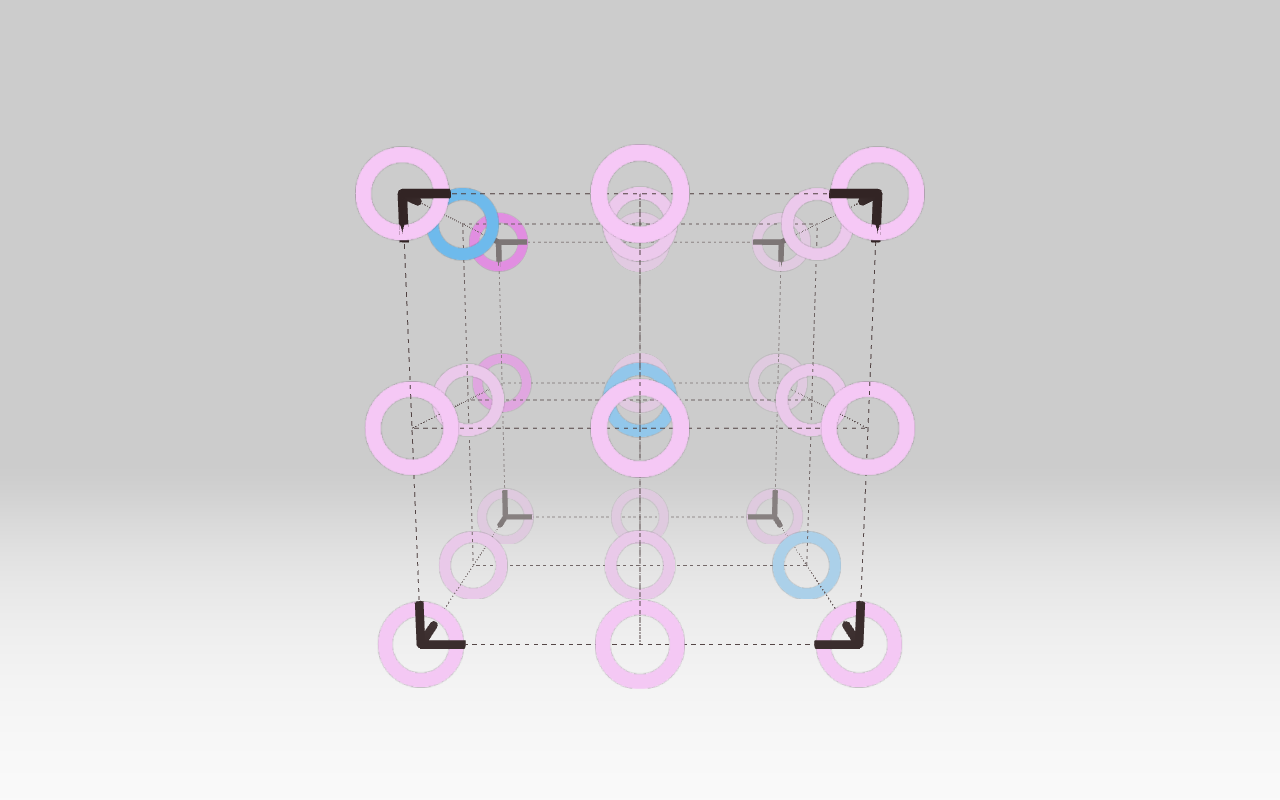
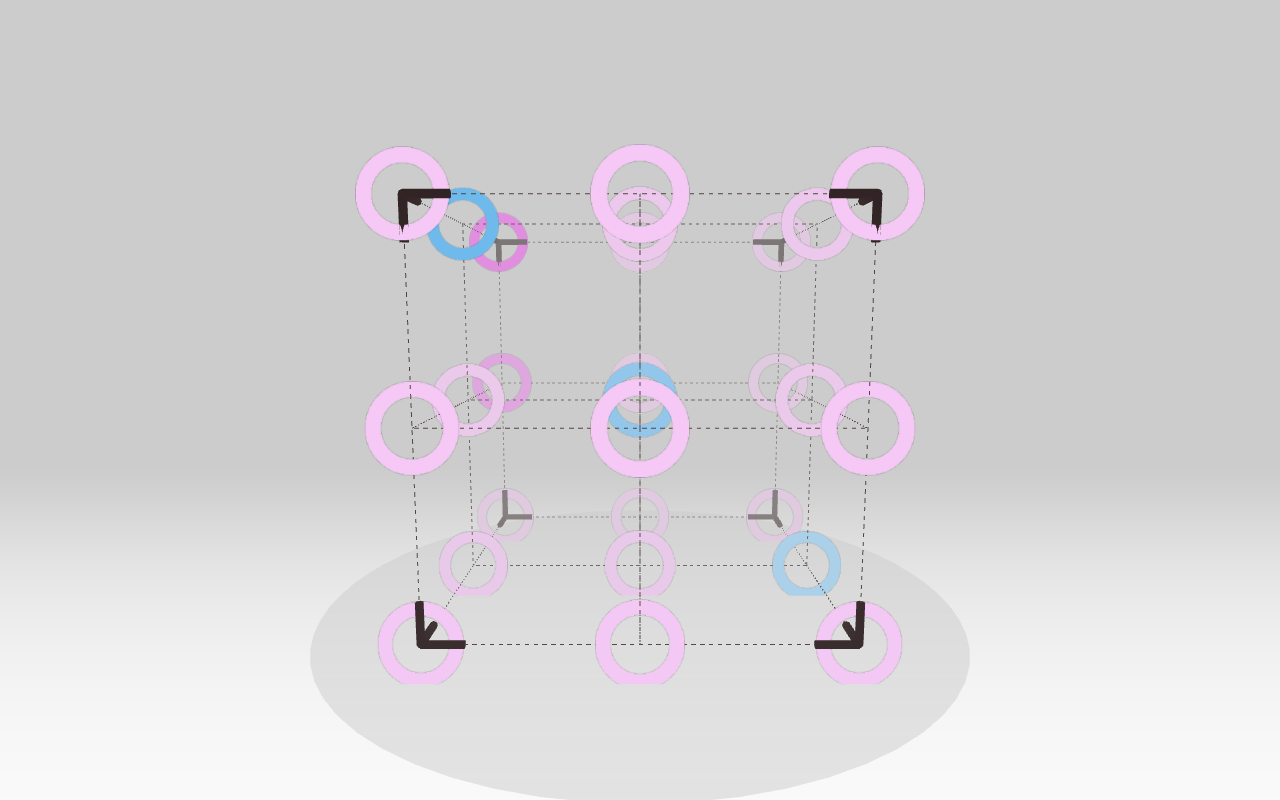
Before and after one commit to GhostBirdDance/TB_Cube, a website: page app/tbc.html in a window 1280 px wide. Drawn offline with Linux system fonts and the light colour scheme; animation ran at ten frames a second.

Commit message:
Shadowfax.

```diff
--- a/app/tbc.html
+++ b/app/tbc.html
@@ -176,6 +176,12 @@
         object.position.y = -6.0;
         object.rotation.x = -Math.PI / 2;
         scene.add(object);
+
+        // shadow
+        var shadow = new THREE.CylinderGeometry(9, 9, 0, 64);
+        object = new THREE.Mesh(shadow, new THREE.MeshBasicMaterial({color: 0x000000, transparent: true, opacity: 0.1}));
+        object.position.y = -5.9;
+        scene.add(object);
       }
 
       build_static_cube();
```
